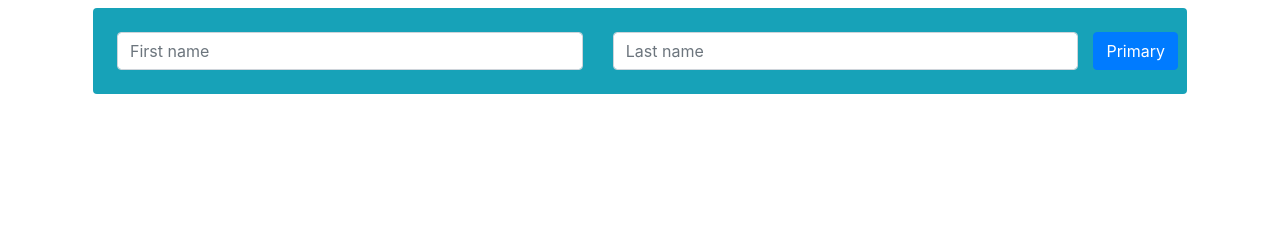
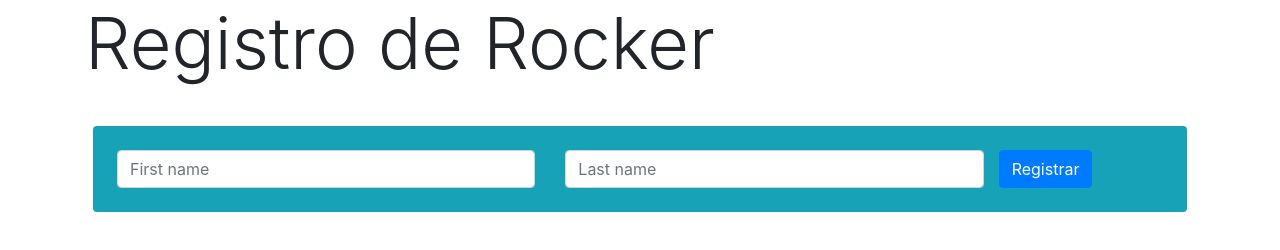
Before and after one commit to ceenti/ejercicioJS, a plain HTML site: page index.html in a window 1280 px wide. Drawn offline with nearby package versions, Linux system fonts and the light colour scheme.

Commit message:
actualizacion

```diff
--- a/index.html
+++ b/index.html
@@ -7,24 +7,30 @@
     <link rel="stylesheet" href="https://cdn.jsdelivr.net/npm/bootstrap@4.5.3/dist/css/bootstrap.min.css"
         integrity="sha384-TX8t27EcRE3e/ihU7zmQxVncDAy5uIKz4rEkgIXeMed4M0jlfIDPvg6uqKI2xXr2" crossorigin="anonymous">
     <link rel="stylesheet" href="css/style.css">
-    <title>Document</title>
+    <title>Girls Rules</title>
 </head>
 
 <body>
+    <div class="container-fluid">
+        <div class="row">
             <div class="container">
+                    <h1 class="display-3">Registro de Rocker</h1><br>
                     <form class="bg-info p-4 rounded m-2">
                         <div class="row">
-                <div class="col">
+                            <div class="col-5">
                                 <input type="text" class="form-control" id="name" placeholder="First name">
                             </div>
-                <div class="col">
+                            <div class="col-5">
                                 <input type="text" class="form-control" id="lastname" placeholder="Last name">
                             </div>
-                <button type="button" class="btn btn-primary" id="buttonCute">Primary</button>
+                            <button type="col-2 button" class="btn btn-primary" id="buttonCute">Registrar</button>
                         </div>
                     </form>
                     <div>
                         <ul class="list-group m-2" id="girlsRules"></ul>
+                    </div>
+                </div>
+            </div>
         </div>
     </div>
 
--- a/js/main.js
+++ b/js/main.js
@@ -4,30 +4,27 @@ var rockJson = []
 document.getElementById("buttonCute").addEventListener("click", () => {
   let name = document.getElementById("name").value
   let lastname = document.getElementById("lastname").value
-  let rockEntry = {name,lastname}
-  rockJson.push( rockEntry )
-  console.log( rockJson )
-  displayingList()
+  if (name === "" || lastname === "") {
+    alert("Registro inválido: Ambos campos deben estar completos")
+  }
+  else {
+    let rockEntry = { name, lastname }
+    rockJson.push(rockEntry)
+    console.log(rockJson)
+    displayingList()
+  }
 })
 
 const displayingList = () => {
   document.getElementById("girlsRules").innerHTML = ""
-  rockJson.forEach( rocker => {
+  rockJson.forEach(rocker => {
     let currentContent = document.getElementById("girlsRules").innerHTML
-    //Despliegue cortado
     let displayName
-    let completeName = rocker.name+" "+rocker.lastname
-    completeName.length <= 15 ? displayName = completeName : displayName = completeName.slice(0,15)+"..."
+    let completeName = rocker.name + " " + rocker.lastname
+    completeName.length <= 15 ? displayName = completeName : displayName = completeName.slice(0, 15) + "..."
     console.log(displayName)
     let newItem = `<li class="list-group-item list-group-item-info m-1 rounded"> ${displayName} </li>`
     let newContent = currentContent + newItem
     document.getElementById("girlsRules").innerHTML = newContent
   })
 }
-
-/*
-  Obtener el nombre completo ( nombre, apellidos ) de un usuario
-  y si el nombre es menor o igual a 15 caracteres,
-  pintarlo directo en una lista, si tiene más de 15 ,
-  dejar los primeros 15 caracteres, agregar ... al final y pintarlo en la lista.
-  La lista debe contener todos los nombres que se vayan agregando*/
```
Lines whose indentation alone changed are shown as unchanged.
